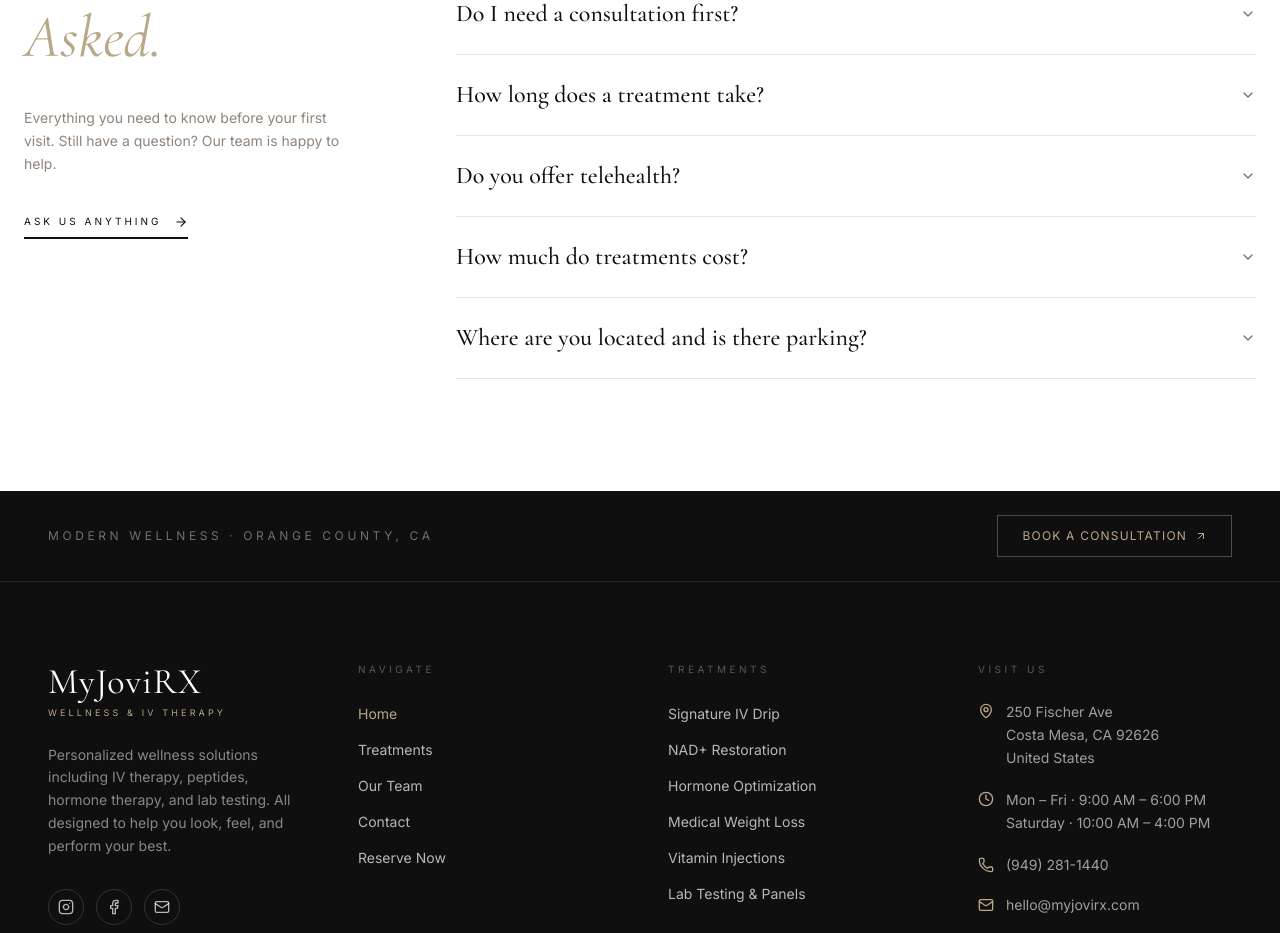
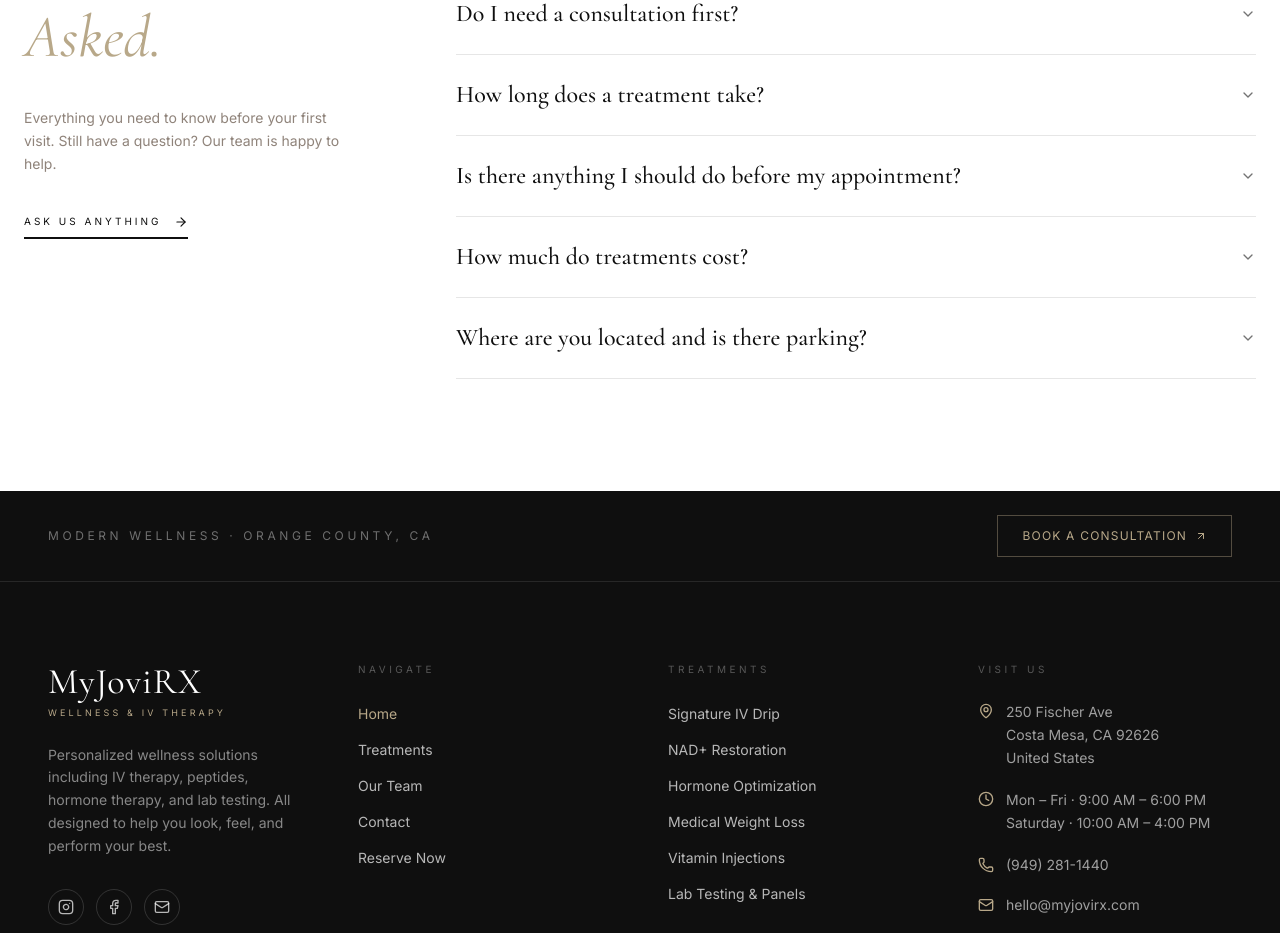
Before and after one commit to symondlibago/MYJOVIRX, a React (Vite) app: page / in a window 1280 px wide. Shown: the part 2780-3713 px from the top of the page. Built offline with nearby package versions, Linux system fonts and the light colour scheme.

Commit message:
changed the faq and the treatment visits on the services.jsx

```diff
--- a/src/components/HomeSections.jsx
+++ b/src/components/HomeSections.jsx
@@ -23,8 +23,8 @@
     a: "Most IV drips take 30–45 minutes. NAD+ and specialty therapies are administered more slowly for comfort and may take 60–90 minutes.",
   },
   {
-    q: "Do you offer telehealth?",
-    a: "Absolutely. Many consultations, lab reviews, hormone follow-ups, and prescription refills are available virtually from anywhere in the state.",
+    q: "Is there anything I should do before my appointment?",
+    a: "We recommend arriving well-hydrated and having eaten a light meal beforehand. Wear comfortable clothing with easy access to your arm. Our team will walk you through everything else when you arrive.",
   },
   {
     q: "How much do treatments cost?",
--- a/src/components/Services.jsx
+++ b/src/components/Services.jsx
@@ -180,9 +180,9 @@
           </FadeIn>
           <FadeIn delay={0.2}>
             <Video className="w-8 h-8 text-[#453122] mb-6" />
-            <h4 className="font-serif text-xl text-[#0F0F0F] mb-4">Telehealth Visits</h4>
+            <h4 className="font-serif text-xl text-[#0F0F0F] mb-4">Private Treatment Suites</h4>
             <p className="text-[#453122]/60 text-sm leading-relaxed">
-              Many consultations, lab reviews, and prescription refills are available virtually — from anywhere, on your schedule.
+              Every treatment is administered in a calm, private setting designed for comfort — no rushed appointments, no waiting room chaos.
             </p>
           </FadeIn>
           <FadeIn delay={0.3}>
```
